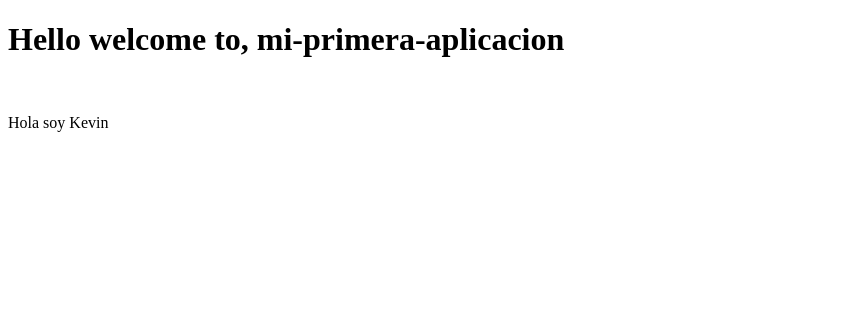
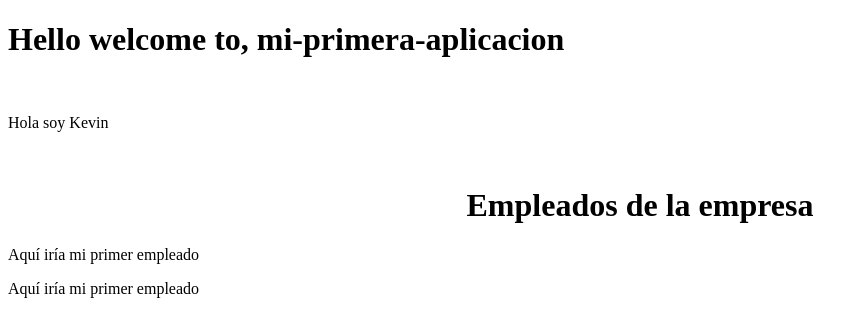
Before and after one commit to Kevin101093/curso-angular, an Angular app in the folder mi-primera-aplicacion/: page / in a window 1280 px wide. Shown: the top 332 px of the page, without its empty margins (0-867 px from the left). Built offline with nearby package versions, Linux system fonts and the light colour scheme.

Commit message:
Se agrega dos componentes (empleados y empleado)

```diff
--- a/mi-primera-aplicacion/src/app/app.component.html
+++ b/mi-primera-aplicacion/src/app/app.component.html
@@ -4,3 +4,9 @@
       <br>
 
       <p>{{saludo}}</p>
+
+<br>
+
+<app-empleados></app-empleados>
+
+<br>
--- a/mi-primera-aplicacion/src/app/app.component.ts
+++ b/mi-primera-aplicacion/src/app/app.component.ts
@@ -1,10 +1,11 @@
 import { Component } from '@angular/core';
-import { RouterOutlet } from '@angular/router';
+import { EmpleadosComponent } from "./empleados/empleados.component";
+import { EmpleadoComponent } from "./empleado/empleado.component";
 
 @Component({
   selector: 'app-root',
   standalone: true,
-  imports: [RouterOutlet],
+  imports: [EmpleadosComponent, EmpleadoComponent],
   templateUrl: './app.component.html',
   styleUrl: './app.component.css'
 })
--- /dev/null
+++ b/mi-primera-aplicacion/src/app/empleado/empleado.component.html
@@ -0,0 +1 @@
+<p>Aquí iría mi primer empleado</p>
--- /dev/null
+++ b/mi-primera-aplicacion/src/app/empleados/empleados.component.html
@@ -0,0 +1,3 @@
+<h1 style="text-align: center;">Empleados de la empresa</h1>
+<app-empleado></app-empleado>
+<app-empleado></app-empleado>
--- a/mi-primera-aplicacion/src/main.ts
+++ b/mi-primera-aplicacion/src/main.ts
@@ -2,5 +2,6 @@ import { bootstrapApplication } from '@angular/platform-browser';
 import { appConfig } from './app/app.config';
 import { AppComponent } from './app/app.component';
 
+
 bootstrapApplication(AppComponent, appConfig)
   .catch((err) => console.error(err));
```
Also changed, not shown: mi-primera-aplicacion/src/app/empleado/empleado.component.ts (added, +12 -0 lines), mi-primera-aplicacion/src/app/empleados/empleados.component.ts (added, +16 -0 lines), mi-primera-aplicacion/src/app/empleado/empleado.component.css (added), mi-primera-aplicacion/src/app/empleados/empleados.component.css (added), 1 other file (tests, documents, lock files or other folders).
